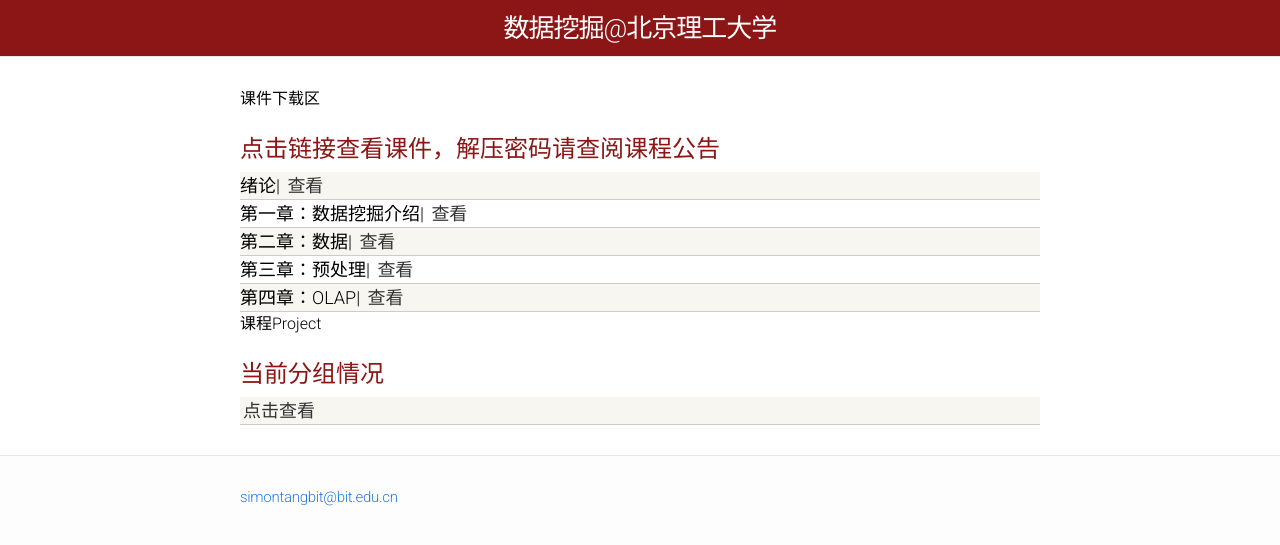
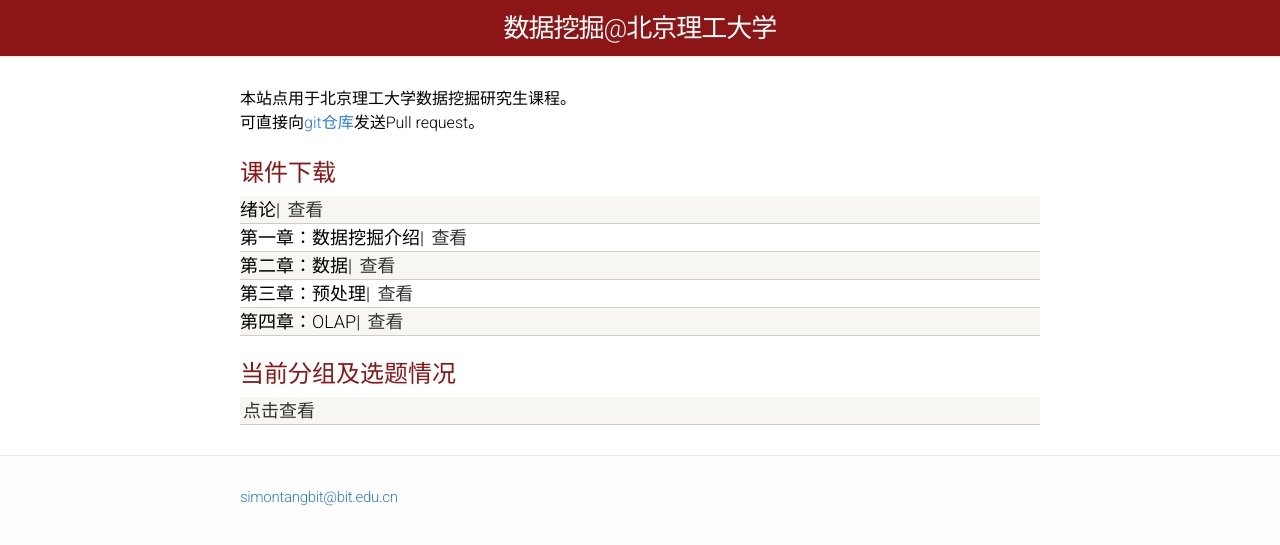
Before and after one commit to BITDM/bitdm.github.io, a Jekyll site: the page built from index.html, in a window 1280 px wide. Shown: the top 545 px of the page. Built offline with Jekyll 4.4.1, drawn with Linux system fonts in a browser that asks for light colours.

Commit message:
modify index page

```diff
--- a/index.html
+++ b/index.html
@@ -3,15 +3,17 @@ layout: default
 ---
 
 <div>
-
-  课件下载区
+  本站点用于北京理工大学数据挖掘研究生课程。
+  <br>
+  可直接向<a href="https://github.com/BITDM/bitdm.github.io">git仓库</a>发送Pull request。
+  <br>
 
 </div>
 
 <div class="home">
   <div class="materials-wrap">
 
-    <div class="module-header">点击链接查看课件，解压密码请查阅课程公告</div>
+    <div class="module-header">课件下载</div>
 
     <div class="materials-item">
       绪论|
@@ -52,21 +54,12 @@ layout: default
       <a href="">细则</a>
     </div>
 -->
+
+  <div class="module-header">当前分组及选题情况</div>
+
+  <div class="materials-item">
+      <a href="2016/groups/">点击查看</a>
   </div>
-
-  <div>
-
-  课程Project
-
-</div>
-
-  <div class="materials-wrap">
-
-    <div class="module-header">当前分组情况</div>
-
-    <div class="materials-item">
-      <a href="2016/groups/">点击查看</a>
-    </div>
 <!--
       <div class="materials-item">
       大众点评用户评论大数据分析
```
